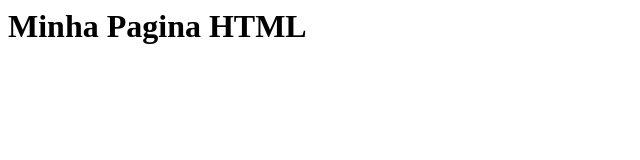
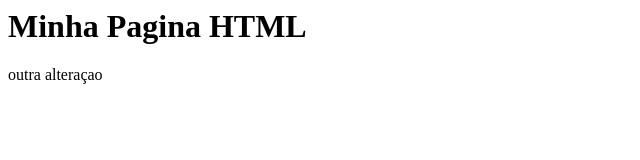
Before and after one commit to GPSFreitas/gama-no-github, a plain HTML site: page index.html in a window 1280 px wide. Shown: the full height of the page, 0-640 px from the left. Drawn offline with Linux system fonts and the light colour scheme.

Commit message:
Commit em Master

```diff
--- a/index.html
+++ b/index.html
@@ -1,5 +1,6 @@
 <html>
 	<body>
 		<h1> Minha Pagina HTML </h1>
+		<p> outra alteraçao</p>
 	</body>
 </html>
```
